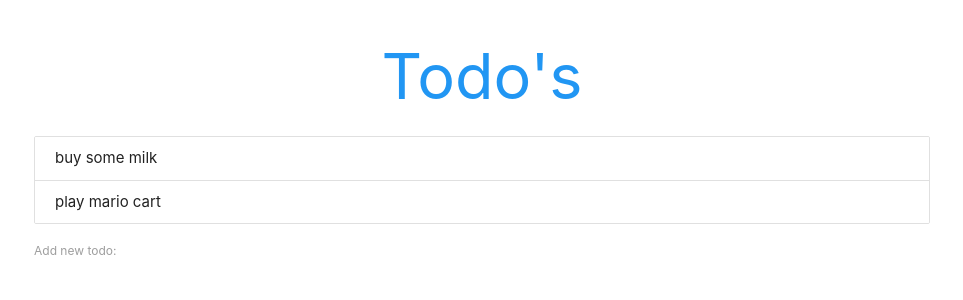
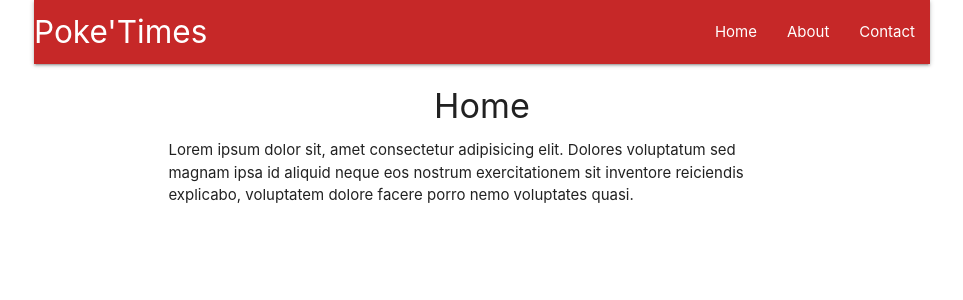
Before and after one commit to nkorczyk/ReactReduxTutorial, a React (Create React App) app: page / in a window 1280 px wide. Shown: the top 300 px of the page, without its empty margins (158-1121 px from the left). Built offline with nearby package versions, Linux system fonts and the light colour scheme.

Commit message:
React Router - part 1

```diff
--- a/package.json
+++ b/package.json
@@ -5,6 +5,7 @@
   "dependencies": {
     "react": "^16.6.3",
     "react-dom": "^16.6.3",
+    "react-router-dom": "^4.3.1",
     "react-scripts": "2.1.1"
   },
   "scripts": {
--- a/src/AddTodo.js
+++ /dev/null
@@ -1,34 +0,0 @@
-import React, { Component } from 'react';
-
-class AddTodo extends Component {
-    state = {
-        content: ''
-    };
-
-    handleChange = (event) => {
-        this.setState({
-            content: event.target.value
-        });
-    }
-
-    handleSubmit = (event) => {
-        event.preventDefault();
-        this.props.addTodo(this.state);
-        this.setState({
-            content: ''
-        });
-    }
-
-    render() {
-        return (
-            <div>
-                <form onSubmit={this.handleSubmit}>
-                    <label>Add new todo:</label>
-                    <input type="text" onChange={this.handleChange} value={this.state.content}/>
-                </form>
-            </div>
-        )
-    }
-}
-
-export default AddTodo;
--- a/src/App.js
+++ b/src/App.js
@@ -1,40 +1,21 @@
 import React, { Component } from 'react';
-import Todos from './Todos';
-import AddTodo from './AddTodo';
+import Navbar from './components/Navbar';
+import { BrowserRouter, Route } from 'react-router-dom';
+import Home from './components/Home';
+import About from './components/About';
+import Contact from './components/Contact';
 
 class App extends Component {
-  state = {
-    todos: [
-      { id: 1, content: 'buy some milk' },
-      { id: 2, content: 'play mario cart' }
-    ]
-  };
-
-  deleteTodo = (id) => {
-    const todos = this.state.todos.filter(todo => {
-      return todo.id !== id;
-    });
-
-    this.setState({
-      todos
-    });
-  };
-
-  addTodo = (todo) => {
-    todo.id = Math.random();
-    let todos = [...this.state.todos, todo];
-    this.setState({
-      todos
-    });
-  }
-
   render() {
     return (
-      <div className="App container">
-        <h1 className="center blue-text">Todo's</h1>
-        <Todos todos={this.state.todos} deleteTodo={this.deleteTodo} />
-        <AddTodo addTodo={this.addTodo} />
-      </div>
+      <BrowserRouter>
+        <div className="App container">
+          <Navbar />
+          <Route exact path='/' component={Home} />
+          <Route path='/about' component={About} />
+          <Route path='/contact' component={Contact} />
+        </div>
+      </BrowserRouter>
     );
   }
 }
--- a/src/Todos.js
+++ /dev/null
@@ -1,23 +0,0 @@
-import React from 'react';
-
-const Todos = ({todos, deleteTodo}) => {
-  const todoList = todos.length ? (
-    todos.map(todo => {
-      return (
-        <div className="collection-item" key={todo.id}>
-          <span onClick={() => {deleteTodo(todo.id)}}>{todo.content}</span>
-        </div>
-      )
-    })
-  ) : (
-    <p className="center">You have no todo's left, yay!</p>
-  );
-
-  return (
-    <div className="todos collection">
-      {todoList}
-    </div>
-  )
-};
-
-export default Todos;
--- /dev/null
+++ b/src/components/About.js
@@ -0,0 +1,12 @@
+import React from 'react';
+
+const About = () => {
+  return (
+    <div className="container">
+      <h4 className="center">About</h4>
+      <p>Lorem ipsum dolor sit, amet consectetur adipisicing elit. Dolores voluptatum sed magnam ipsa id aliquid neque eos nostrum exercitationem sit inventore reiciendis explicabo, voluptatem dolore facere porro nemo voluptates quasi.</p>
+    </div>
+  )
+}
+
+export default About;
--- /dev/null
+++ b/src/components/Contact.js
@@ -0,0 +1,12 @@
+import React from 'react';
+
+const Contact = () => {
+  return (
+    <div className="container">
+      <h4 className="center">Contact</h4>
+      <p>Lorem ipsum dolor sit, amet consectetur adipisicing elit. Dolores voluptatum sed magnam ipsa id aliquid neque eos nostrum exercitationem sit inventore reiciendis explicabo, voluptatem dolore facere porro nemo voluptates quasi.</p>
+    </div>
+  )
+}
+
+export default Contact;
--- /dev/null
+++ b/src/components/Home.js
@@ -0,0 +1,12 @@
+import React from 'react';
+
+const Home = () => {
+  return (
+    <div className="container">
+      <h4 className="center">Home</h4>
+      <p>Lorem ipsum dolor sit, amet consectetur adipisicing elit. Dolores voluptatum sed magnam ipsa id aliquid neque eos nostrum exercitationem sit inventore reiciendis explicabo, voluptatem dolore facere porro nemo voluptates quasi.</p>
+    </div>
+  )
+}
+
+export default Home;
--- /dev/null
+++ b/src/components/Navbar.js
@@ -0,0 +1,16 @@
+import React from 'react';
+
+const Navbar = () => {
+  return (
+    <nav className="nav-wrapper red darken-3">
+      <a className="brand-logo">Poke'Times</a>
+      <ul className="right">
+        <li><a href="/">Home</a></li>
+        <li><a href="/about">About</a></li>
+        <li><a href="/contact">Contact</a></li>
+      </ul>
+    </nav>
+  )
+}
+
+export default Navbar;
```
Also changed, not shown: 1 other file (tests, documents, lock files or other folders).
